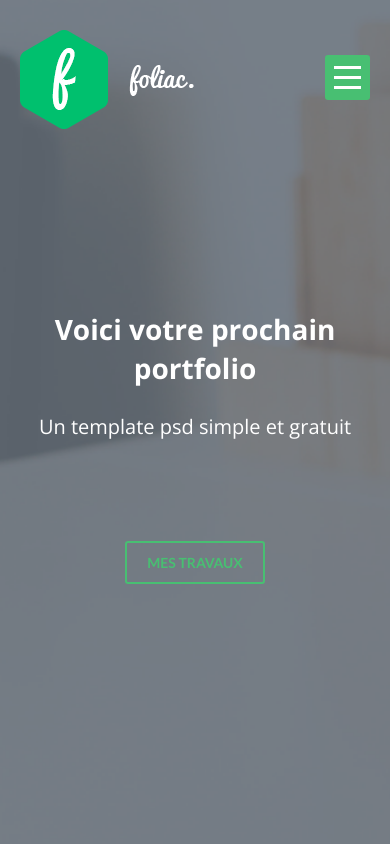
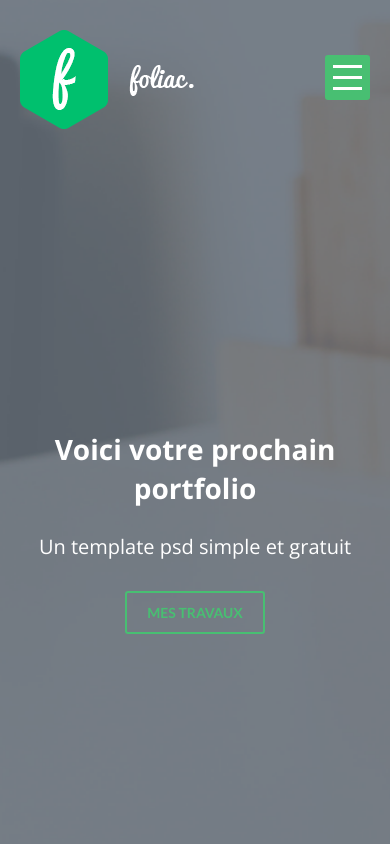
Before and after one commit to innabereshuk/Exam22-12-2019g, a plain HTML site: page index.html in a window 390 px wide. Shown: the top 844 px of the page. Drawn offline with nearby package versions, Linux system fonts and the light colour scheme.

Commit message:
init commit

```diff
--- a/index.html
+++ b/index.html
@@ -17,9 +17,10 @@
                      <img src="image/foliac-logo.png" alt="Logo">
                  </a>
 
-                 <button class="menu-burger" id="menu-burger">
-                     <span class="menu-burger__line"></span>
-                    <!-- <i class="fas fa-bars"></i> -->
+                 <button class="menu-burger">
+                     <span class="menu-burger__line menu-burger__line--left"></span>
+                     <span class="menu-burger__line menu-burger__line--midlle"></span>
+                     <span class="menu-burger__line menu-burger__line--right"></span>
                 </button>
 
                  <ul class="menu">
--- a/scss/styles.scss
+++ b/scss/styles.scss
@@ -56,12 +56,10 @@ header {
     position: relative;
     padding-top: 7rem;
     padding-bottom: 7rem;
+    z-index: 2;
     &__link {
         padding-left: 5.5rem;
     }
-}
-.menu-burger {
-    display: none;
 }
 
 .menu {
@@ -71,7 +69,7 @@ header {
         display: inline-block;
         padding: 0 5.5rem;
         &:first-child {
-           display: none;
+            display: none;
         }
         &::before {
             content: "";
@@ -94,6 +92,9 @@ header {
         }
 
     }
+}
+.menu-burger {
+    display: none;
 }
 .menu__item:nth-child(1)::before {
     display: none;
@@ -625,11 +626,14 @@ footer {
 
 
  @media screen and (max-width: 1024px) {
-     .container {
+    .container {
            max-width: 750px;
     }
-    .logo__link {
+    .logo {
+        z-index: 20;
+        &__link {
         padding-left: 2rem;
+        }
     }
      .menu {
          flex-basis: 60%;
@@ -744,24 +748,12 @@ footer {
             background-color: $title-color;
         }
         &__line {
-            display: inline-block;
+            display: block;
             min-width: 2.7rem;
             height: .3rem;
+            margin: .8rem;
             background: $title-color;
-            &::before,
-            &::after {
-                content: "";
-                display: block;
-                width: 2.7rem;
-                height: .3rem;
-                background: $title-color;
-            }
-            &::before {
-                margin: 1rem auto;
-            }
-            &::after {
-                margin: -3.3rem auto;
-            }
+
         }
     }
 
@@ -770,24 +762,34 @@ footer {
          transform: translate(0, 0);
          transition: all .5s ease-in-out;
     }
-    .menu-burger:focus .menu-burger__line::before,
-    .menu-burger:focus .menu-burger__line::after {
+    .menu-burger:focus .menu-burger__line,
+    .menu-burger:focus .menu-burger__line {
         background: $bg-color;
     }
-    .menu-burger:focus .menu-burger__line::before {
-        transform: rotate(45deg) translate(-.5rem, -.6rem);
+    .menu-burger:focus .menu-burger__line--left {
+        width: 4rem;
+        transform: rotate(45deg) translate(.5rem, 1rem);
         transition: all .3s ease-in-out;
     }
-    .menu-burger:focus .menu-burger__line::after {
-        transform: rotate(-45deg) translate(-.8rem, .8rem);
+    .menu-burger:focus .menu-burger__line--right{
+        width: 4rem;
+        transform: rotate(-45deg) translate(.5rem, -1rem);
         transition: all .3s ease-in-out;
     }
+    .menu-burger:focus .menu-burger__line--midlle {
+        opacity: 0;
+    }
+
+    .menu-burger {
+        display: block;
+   }
     .list {
         &__item {
            margin: 0;
         }
         &__link {
             margin: 2px;
+            min-width: 20%;
             padding: .8rem;
             border: 1px dotted $bg-color;
             &:hover,
@@ -995,6 +997,9 @@ footer {
             @include font(3rem, $title-color, 400, $text-ff, 1.4);
         }
     }
+    .menu-burger {
+        right: 2rem;
+    }
     .menu-burger:focus + .menu,
     .menu-burger:active + .menu  {
         opacity: 1;
@@ -1029,10 +1034,9 @@ footer {
 @media screen and (max-width: 400px) {
     .container h1 {
         font-size: 2.8rem;
-        margin-top: 5rem;
     }
     .section__first .container {
-         margin:  5rem auto;
+         padding-top: 10rem;
     }
     .section__subtitle {
         font-size: 2rem;
@@ -1053,7 +1057,7 @@ footer {
         margin: 1rem;
     }
     .menu {
-        height: 80vh;
+        height: 100vh;
     }
     .menu-burger {
         right: 2rem;
@@ -1062,3 +1066,35 @@ footer {
         min-width: 80%;
     }
 }
+
+@media (max-width: 400px), (orientation: landscape)  {
+    .section:first-child {
+        height: 100vh;
+    }
+    .container h1 {
+        font-size: 2.8rem;
+        margin-top: 12rem;
+    }
+    .section__subtitle {
+        font-size: 2rem;
+        margin-bottom: 3rem;
+    }
+    .menu {
+        width: 100%;
+        height: 100vh;
+        padding-top: 5rem;
+        transform: translate(0, -100%);
+        transition: all .5s ease-in;
+        background-color: hsla(209, 17%, 28%, .9);
+        &__link {
+            @include font(3rem, $title-color, 400, $text-ff, 1.4);
+            padding: 0 0 1.5rem 40%;
+        }
+    }
+    .menu-burger:focus + .menu,
+    .menu-burger:active + .menu  {
+        opacity: 1;
+        transform: translate(0, 0);
+        transition: all .5s ease-in-out;
+   }
+}
```
Also changed, not shown: css/styles.css.
